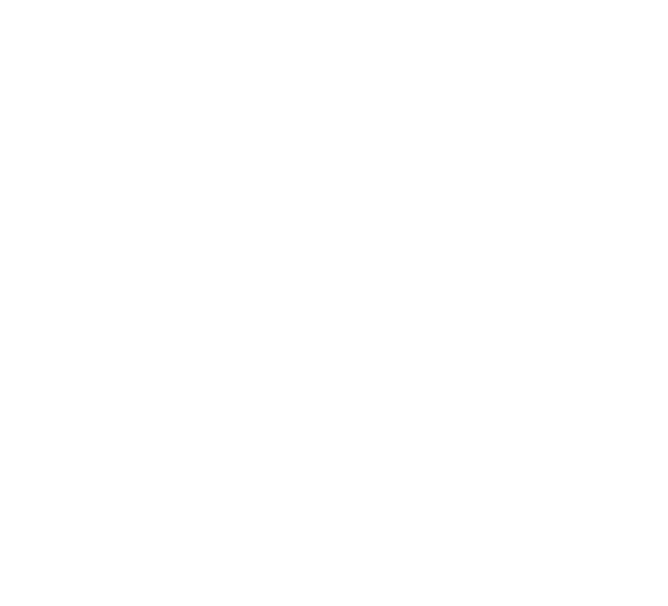
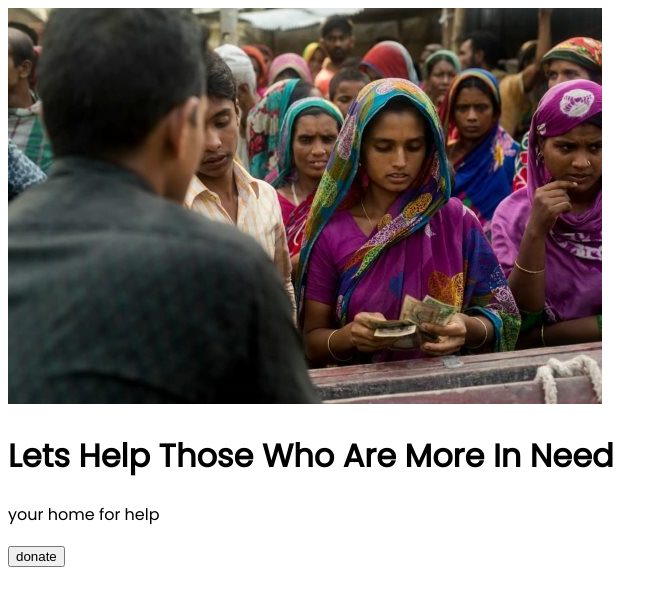
Before and after one commit to Afreen231/assignment-no-1, a plain HTML site: page index.html in a window 1280 px wide. Shown: the whole page, without its empty margins (0-668 px from the left). Drawn offline with Linux system fonts and the light colour scheme.

Commit message:
modified

```diff
--- a/css/style.css
+++ /dev/null
@@ -1,3 +0,0 @@
-body{
-    font-family: 'Source Sans Pro', sans-serif;
-}
--- a/index.html
+++ b/index.html
@@ -5,14 +5,18 @@
     <meta charset="UTF-8">
     <meta http-equiv="X-UA-Compatible" content="IE=edge">
     <meta name="viewport" content="width=device-width, initial-scale=1.0">
+    <link rel="stylesheet" href="style.css">
     <link rel="preconnect" href="https://fonts.googleapis.com">
     <link rel="preconnect" href="https://fonts.gstatic.com" crossorigin>
-    <link href="https://fonts.googleapis.com/css2?family=Source+Sans+Pro&display=swap" rel="stylesheet">
+    <link href="https://fonts.googleapis.com/css2?family=Poppins&display=swap" rel="stylesheet">
     <title>Donate Today</title>
 </head>
 
 <body>
-    <img src="images/" alt="">
+    <img src="images/donation1.jpg" alt="">
+    <h1>Lets Help Those Who Are More In Need</h1>
+    <p>your home for help</p>
+    <button>donate</button>
 </body>
 
 </html>
--- /dev/null
+++ b/style.css
@@ -0,0 +1,3 @@
+body {
+    font-family: 'Poppins', sans-serif;
+}
```
